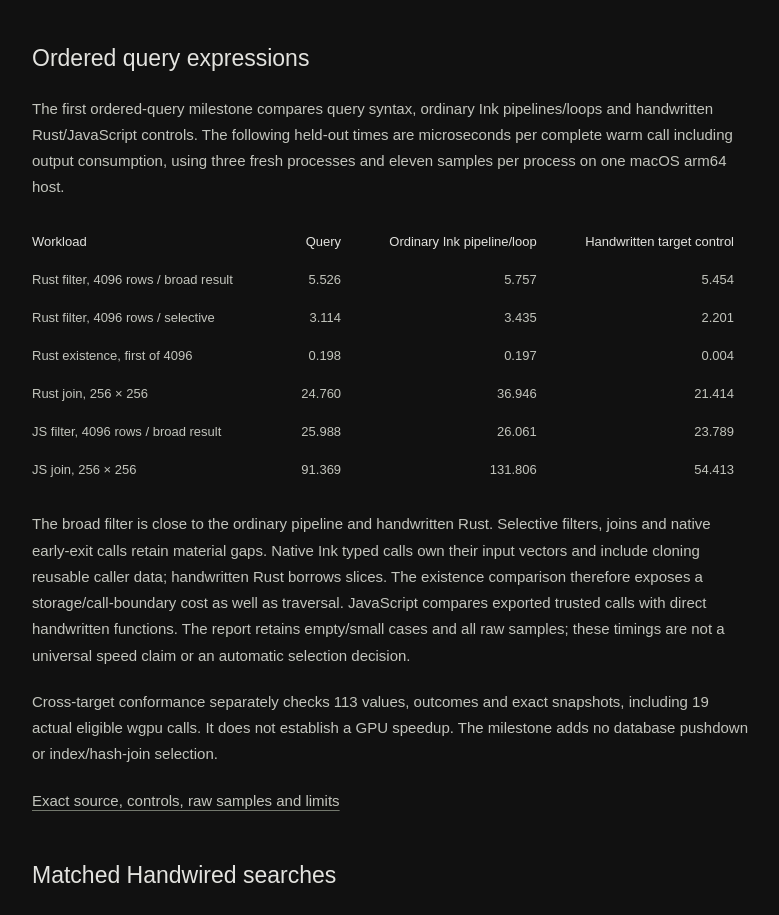
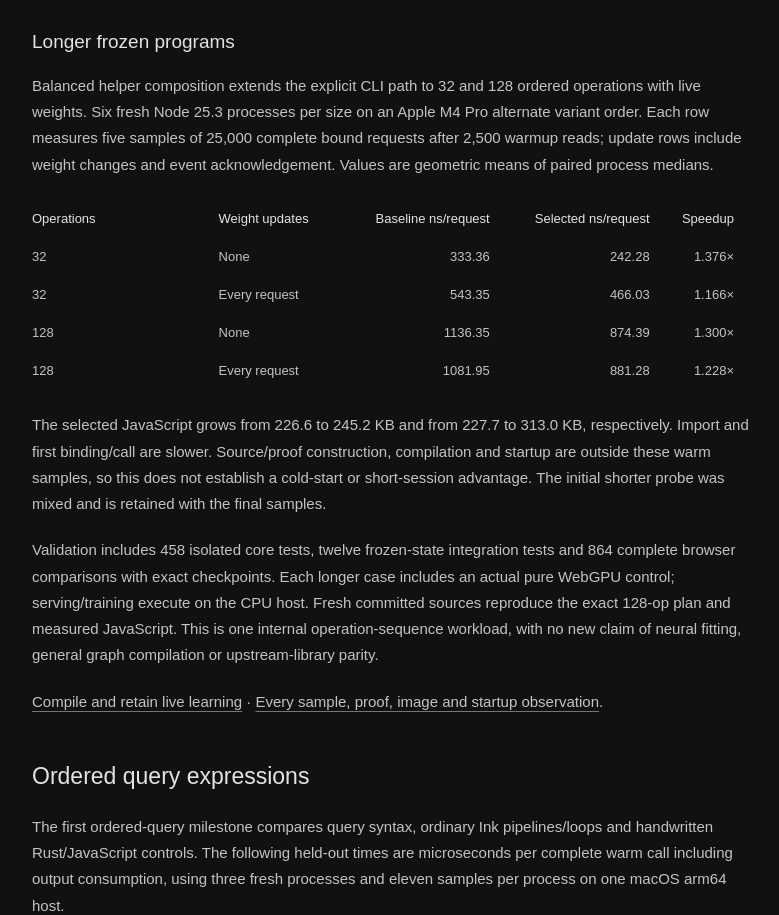
Before and after one commit to siliconjungle/ink-spec-site, a website built with Vite: page performance.html in a window 1280 px wide. Shown: the part 2805-3720 px from the top of the page, without its empty margins (248-1027 px from the left). Built offline with nearby package versions, Linux system fonts and the light colour scheme.

Commit message:
Publish balanced computation results and explicit startup tradeoffs

```diff
--- a/performance.html
+++ b/performance.html
@@ -138,6 +138,64 @@ bytes. Every JSON field remains, and executable images and proof bytes are
 unchanged by serialization. Fresh committed sources reproduce the executable
 images. This acquisition measures package size and correctness, with no new
 runtime speedup claim. <a href="https://github.com/siliconjungle/ink-lang/blob/5fe4eb6a962b0ff7d4a9e8734796a612ca17e4b4/reports/factored-literal-proofs-2026-10-16/README.md">Exact artifacts, checks and remaining limits</a>.</p>
+<h3>Longer frozen programs</h3>
+<p>Balanced helper composition extends the explicit CLI path to 32 and 128 ordered
+operations with live weights. Six fresh Node 25.3 processes per size on an Apple M4 Pro
+alternate variant order. Each row measures five samples of 25,000 complete bound
+requests after 2,500 warmup reads; update rows include weight changes and event
+acknowledgement. Values are geometric means of paired process medians.</p>
+<div class="table-scroll" role="region" tabindex="0" aria-label="Documentation table"><table>
+<thead>
+<tr>
+<th>Operations</th>
+<th>Weight updates</th>
+<th align="right">Baseline ns/request</th>
+<th align="right">Selected ns/request</th>
+<th align="right">Speedup</th>
+</tr>
+</thead>
+<tbody><tr>
+<td>32</td>
+<td>None</td>
+<td align="right">333.36</td>
+<td align="right">242.28</td>
+<td align="right">1.376×</td>
+</tr>
+<tr>
+<td>32</td>
+<td>Every request</td>
+<td align="right">543.35</td>
+<td align="right">466.03</td>
+<td align="right">1.166×</td>
+</tr>
+<tr>
+<td>128</td>
+<td>None</td>
+<td align="right">1136.35</td>
+<td align="right">874.39</td>
+<td align="right">1.300×</td>
+</tr>
+<tr>
+<td>128</td>
+<td>Every request</td>
+<td align="right">1081.95</td>
+<td align="right">881.28</td>
+<td align="right">1.228×</td>
+</tr>
+</tbody></table>
+</div><p>The selected JavaScript grows from 226.6 to 245.2 KB and from 227.7 to 313.0 KB,
+respectively. Import and first binding/call are slower. Source/proof construction,
+compilation and startup are outside these warm samples, so this does not establish
+a cold-start or short-session advantage. The initial shorter probe was mixed and
+is retained with the final samples.</p>
+<p>Validation includes 458 isolated core tests, twelve frozen-state integration
+tests and 864 complete browser comparisons with exact checkpoints. Each longer
+case includes an actual pure WebGPU control; serving/training execute on the CPU
+host. Fresh committed sources reproduce the exact 128-op plan and measured
+JavaScript. This is one internal operation-sequence workload, with no new claim
+of neural fitting, general graph compilation or upstream-library parity.</p>
+<p><a href="./guide.html#longer-frozen-programs">Compile and retain live learning</a> ·
+<a href="https://github.com/siliconjungle/ink-lang/blob/09688f9d5853f7c30fc7b5d24526c8af5bfdcd64/reports/frozen-composition-2026-10-16/README.md">Every sample, proof, image and startup observation</a>.</p>
 </div></section>
 <section class="chapter" id="ordered-query-expressions" aria-labelledby="title-ordered-query-expressions"><h2 id="title-ordered-query-expressions">Ordered query expressions</h2><div class="prose"><p>The first ordered-query milestone compares query syntax, ordinary Ink pipelines/loops and handwritten Rust/JavaScript controls. The following held-out times are microseconds per complete warm call including output consumption, using three fresh processes and eleven samples per process on one macOS arm64 host.</p>
 <div class="table-scroll" role="region" tabindex="0" aria-label="Documentation table"><table>
```
Also changed, not shown: content/guide.md (+17 -0 lines), content/performance.md (+31 -0 lines), guide.html (+13 -0 lines).
